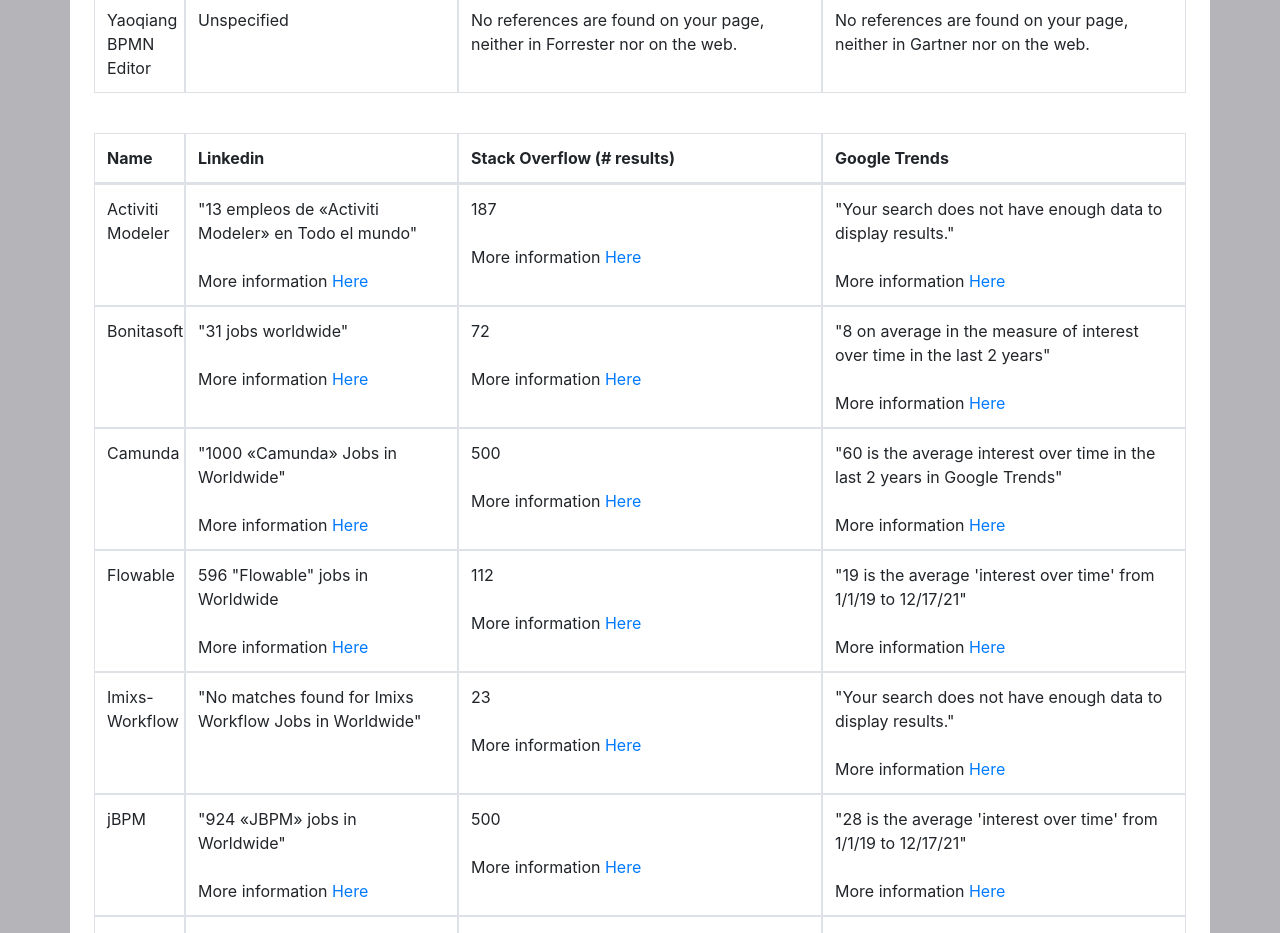
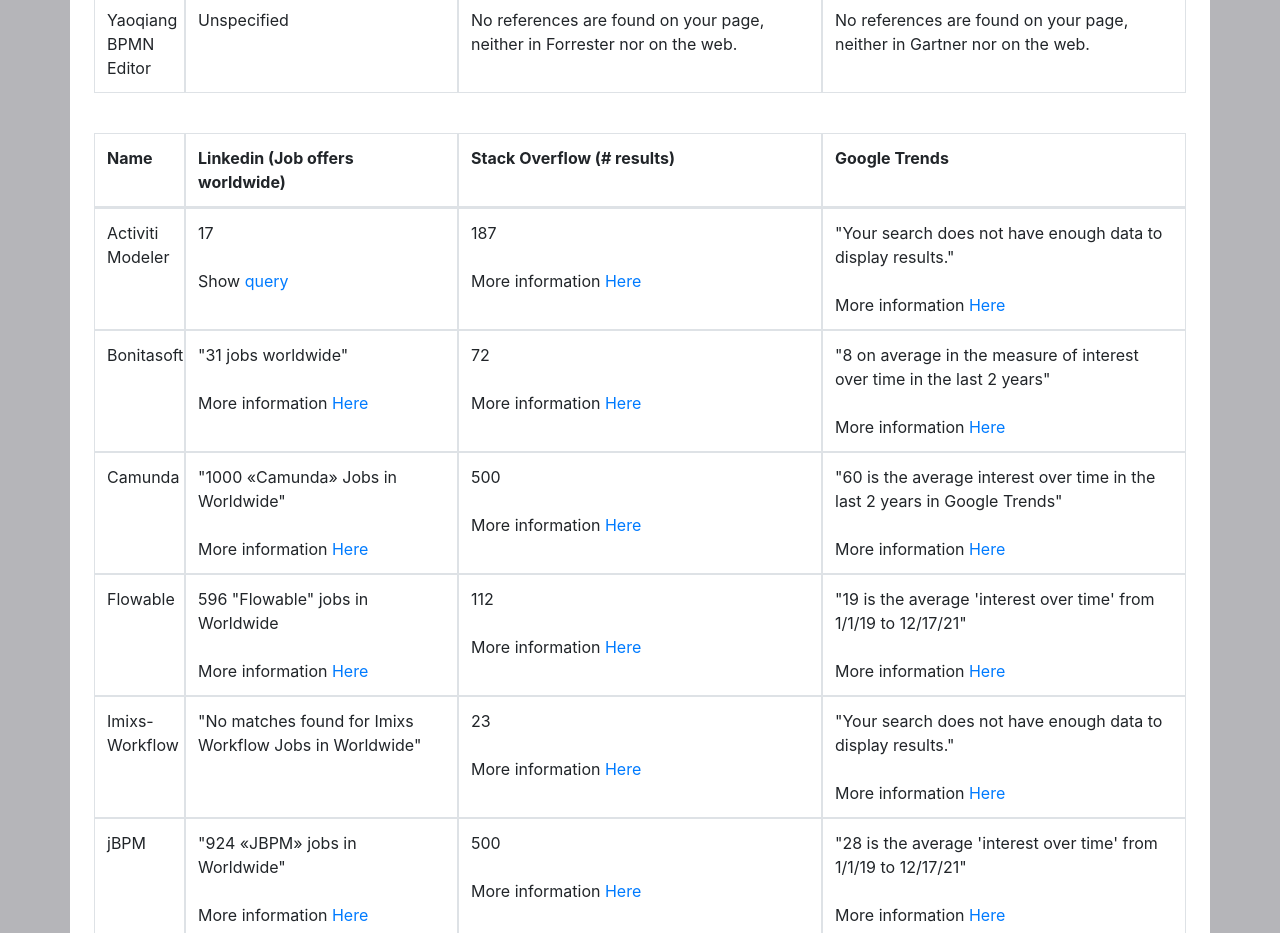
Before and after one commit to anonymousga/bpm_pc, a plain HTML site: page index.html in a window 1280 px wide. Shown: the part 2200-3133 px from the top of the page. Drawn offline with nearby package versions, Linux system fonts and the light colour scheme.

Commit message:
Data added

```diff
--- a/index.html
+++ b/index.html
@@ -360,7 +360,7 @@
 							<thead>
 								<tr class="d-flex">
 									<th class="col-1">Name</th>
-									<th class="col-3">Linkedin</th>
+									<th class="col-3">Linkedin (Job offers worldwide)</th>
 									<th class="col-4">Stack Overflow (# results)</th>
 									<th class="col-4">Google Trends</th>
 								</tr>
@@ -369,9 +369,9 @@
 								<tr class="d-flex">
 									<td class="col-1">Activiti Modeler</td>
 									<td class="col-3">
-										"13 empleos de «Activiti Modeler» en Todo el mundo"
+									    17
 										<br/><br/>
-										More information <a href="https://co.linkedin.com/jobs/search?keywords=Activiti+Modeler&location=Todo+el+mundo&geoId=92000000&trk=public_jobs_jobs-search-bar_search-submit" target="_blank">Here</a>
+										Show <a href="https://www.linkedin.com/jobs/search?keywords=Activiti%20Modeler&location=Estados%20Unidos&geoId=103644278&trk=public_jobs_jobs-search-bar_search-submit&position=1&pageNum=0" target="_blank">query</a>
 									</td>
 									<td class="col-4">
 										187
```
